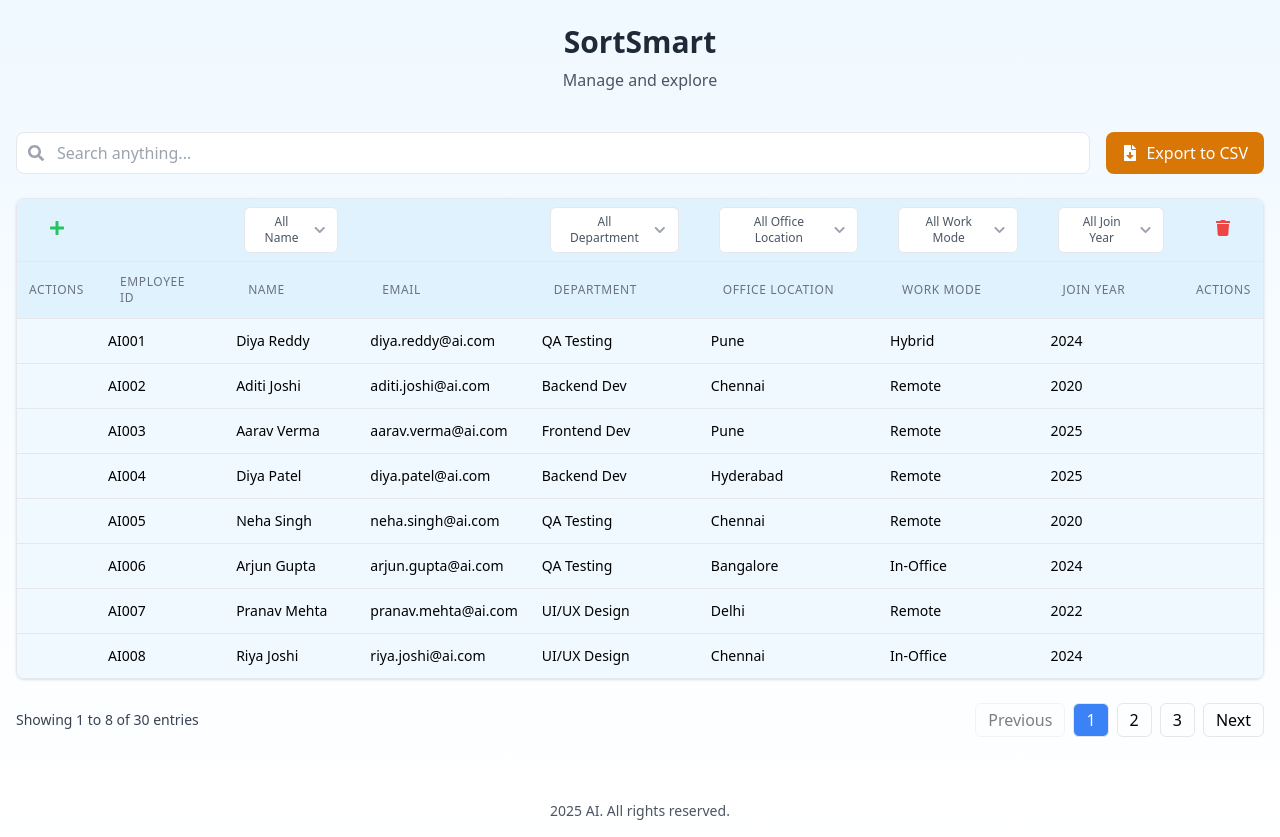
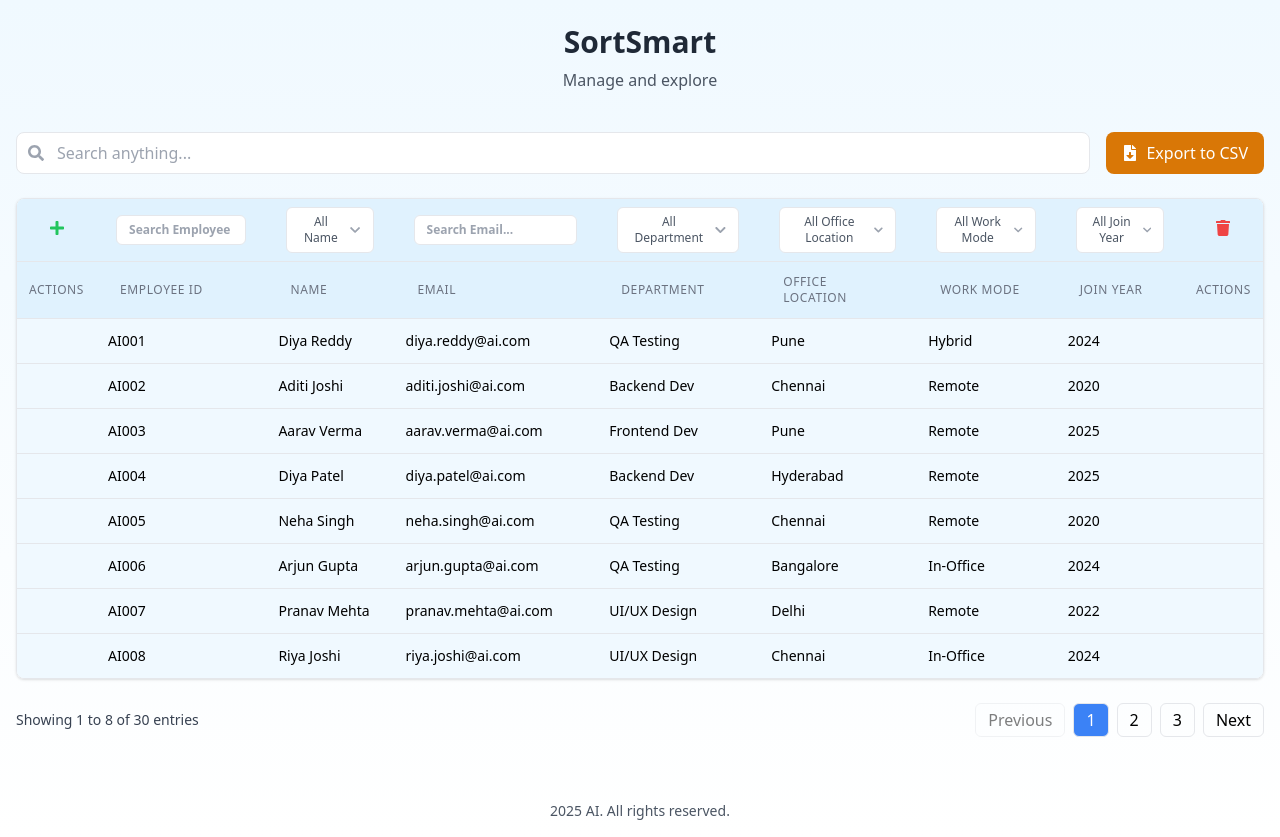
Before and after one commit to AddyaPandey/SortSmart, a React (Create React App) app: page / in a window 1280 px wide. Built offline with nearby package versions, Linux system fonts and the light colour scheme; the HTML template or start-up script is replaced by a standard one.

Commit message:
Add search inputs for email and employee ID columns

```diff
--- a/src/components/Table.jsx
+++ b/src/components/Table.jsx
@@ -125,17 +125,24 @@ const DataTable = () => {
   const filteredData = useMemo(() => {
     return sortedData.filter(item => {
       // Global search
-      const matchesSearch = Object.values(item).some(
-        value => value.toString().toLowerCase().includes(searchQuery.toLowerCase())
-      );
+      if (searchQuery && !Object.values(item).some(value =>
+        value.toString().toLowerCase().includes(searchQuery.toLowerCase())
+      )) {
+        return false;
+      }
 
       // Column filters
-      const matchesFilters = Object.entries(columnFilters).every(([key, value]) => {
+      return Object.entries(columnFilters).every(([key, value]) => {
         if (!value) return true;
-        return item[key].toString().toLowerCase().includes(value.toLowerCase());
+
+        // For email and empId, use includes for partial matching
+        if (['email', 'empId'].includes(key)) {
+          return item[key].toLowerCase().includes(value.toLowerCase());
+        }
+
+        // For other columns, use exact matching
+        return item[key] === value;
       });
-
-      return matchesSearch && matchesFilters;
     });
   }, [sortedData, searchQuery, columnFilters]);
 
@@ -224,8 +231,20 @@ const DataTable = () => {
               </th>
               {Object.keys(data[0]).map(column => (
                 <th key={`filter-${column}`} className="border-b p-2 bg-sky-100">
-                  {!['email', 'empId'].includes(column) && (
                   <div className="relative px-3">
+                    {['email', 'empId'].includes(column) ? (
+                      <input
+                        type="text"
+                        placeholder={`Search ${columnLabels[column]}...`}
+                        className="w-full px-3 py-1.5 text-xs bg-white border rounded-md hover:bg-gray-50 focus:outline-none focus:ring-2 focus:ring-sky-500 focus:border-sky-500 transition-colors"
+                        value={columnFilters[column] || ''}
+                        onChange={(e) => setColumnFilters(prev => ({
+                          ...prev,
+                          [column]: e.target.value
+                        }))}
+                      />
+                    ) : !['email', 'empId'].includes(column) && (
+                      <>
                         <button
                           className="flex items-center justify-between w-full px-3 py-1.5 text-xs bg-white border rounded-md hover:bg-gray-50 focus:outline-none focus:ring-2 focus:ring-sky-500 focus:border-sky-500 transition-colors"
                           onClick={() => setActiveFilter(activeFilter === column ? null : column)}
@@ -273,8 +292,9 @@ const DataTable = () => {
                             </div>
                           </div>
                         )}
+                      </>
+                    )}
                   </div>
-                  )}
                 </th>
               ))}
               <th key="delete-header" className="border-b p-2 bg-sky-100 w-10">
```
Lines whose indentation alone changed are shown as unchanged.
